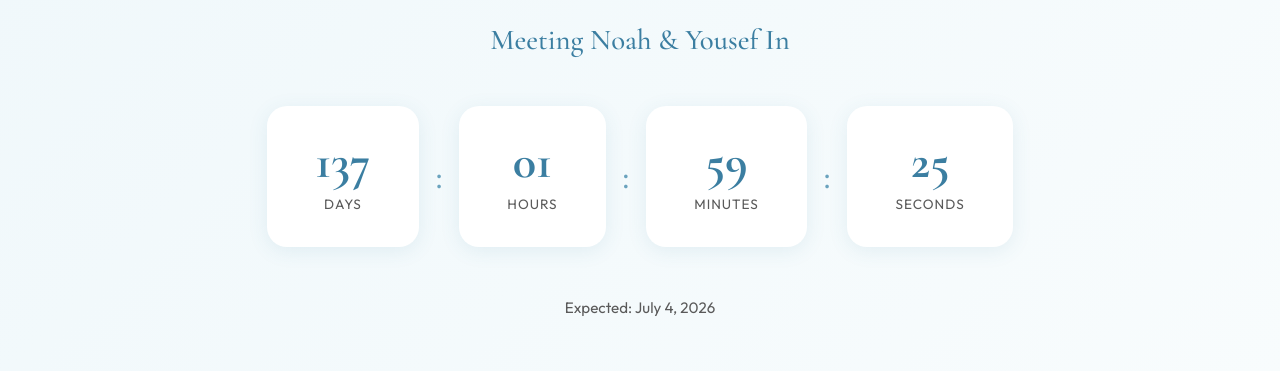
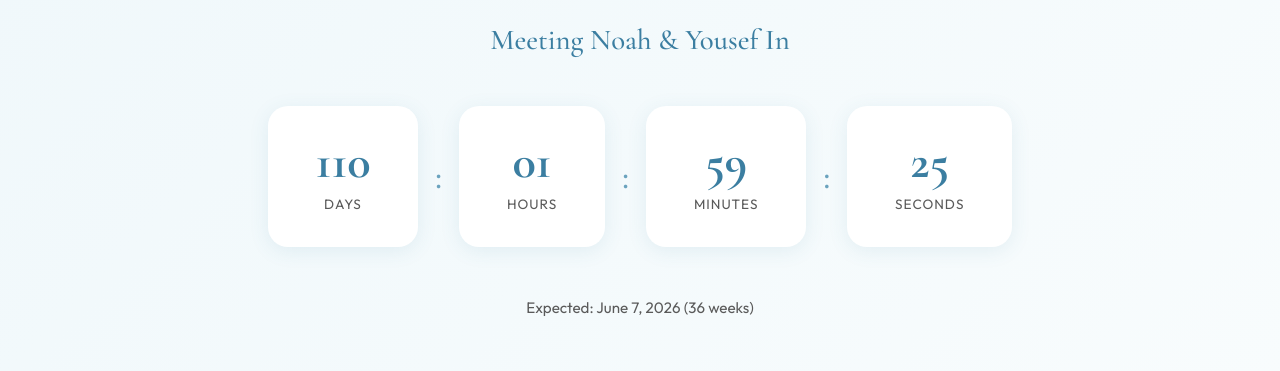
Before and after one commit to Kholoud-Ibrahim/babies_app, a React (Vite) app: page / in a window 1280 px wide. Shown: the part 840-1211 px from the top of the page. Built offline with nearby package versions, Linux system fonts and the light colour scheme; no server answers; the database is empty.

Commit message:
Update due date to June 7, 2026 at 36 weeks

```diff
--- a/src/pages/Home.jsx
+++ b/src/pages/Home.jsx
@@ -5,7 +5,7 @@ import { useState, useEffect } from 'react'
 import './Home.css'
 
 // Set your due date here
-const DUE_DATE = new Date('2026-07-04')
+const DUE_DATE = new Date('2026-06-07')
 
 function Home() {
   const [timeLeft, setTimeLeft] = useState(calculateTimeLeft())
@@ -172,7 +172,7 @@ function Home() {
                 <span className="countdown-label">Seconds</span>
               </div>
             </div>
-            <p className="countdown-date">Expected: July 4, 2026</p>
+            <p className="countdown-date">Expected: June 7, 2026 (36 weeks)</p>
           </div>
         </motion.section>
       )}
```
